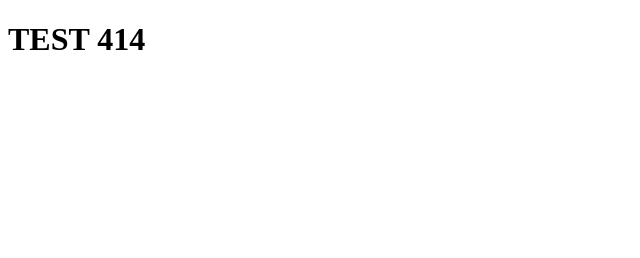
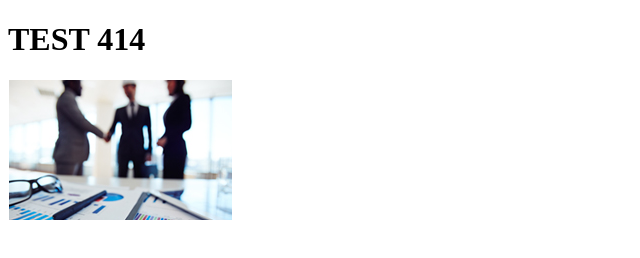
Before and after one commit to LLGLSS/test, a plain HTML site: page index.html in a window 1280 px wide. Shown: the whole page, without its empty margins (0-640 px from the left). Drawn offline with Linux system fonts and the light colour scheme.

Commit message:
Update index.html

```diff
--- a/index.html
+++ b/index.html
@@ -13,5 +13,6 @@
 <body>
     <h1>TEST 414</h1>
     <a class="wb" href=""></a>
+    <img src="./business4.png" alt="">
 </body>
 </html>
```
